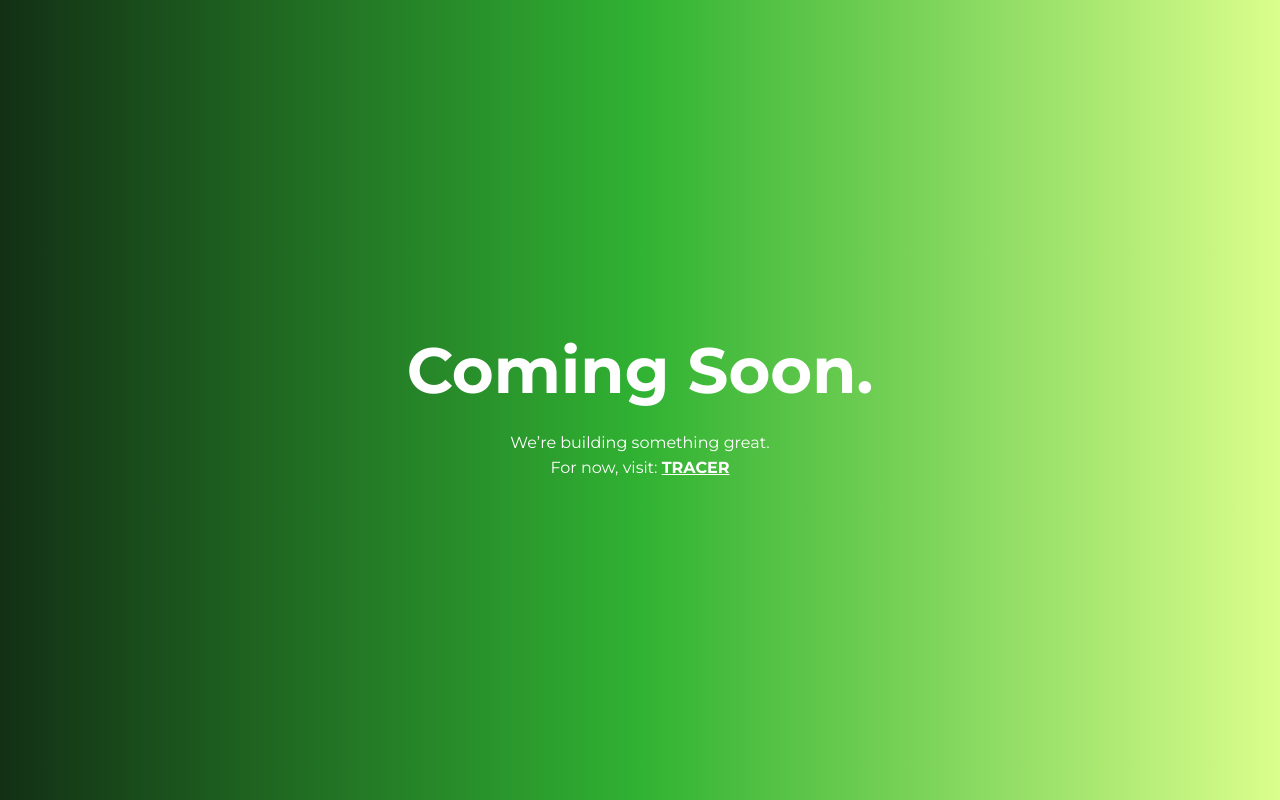
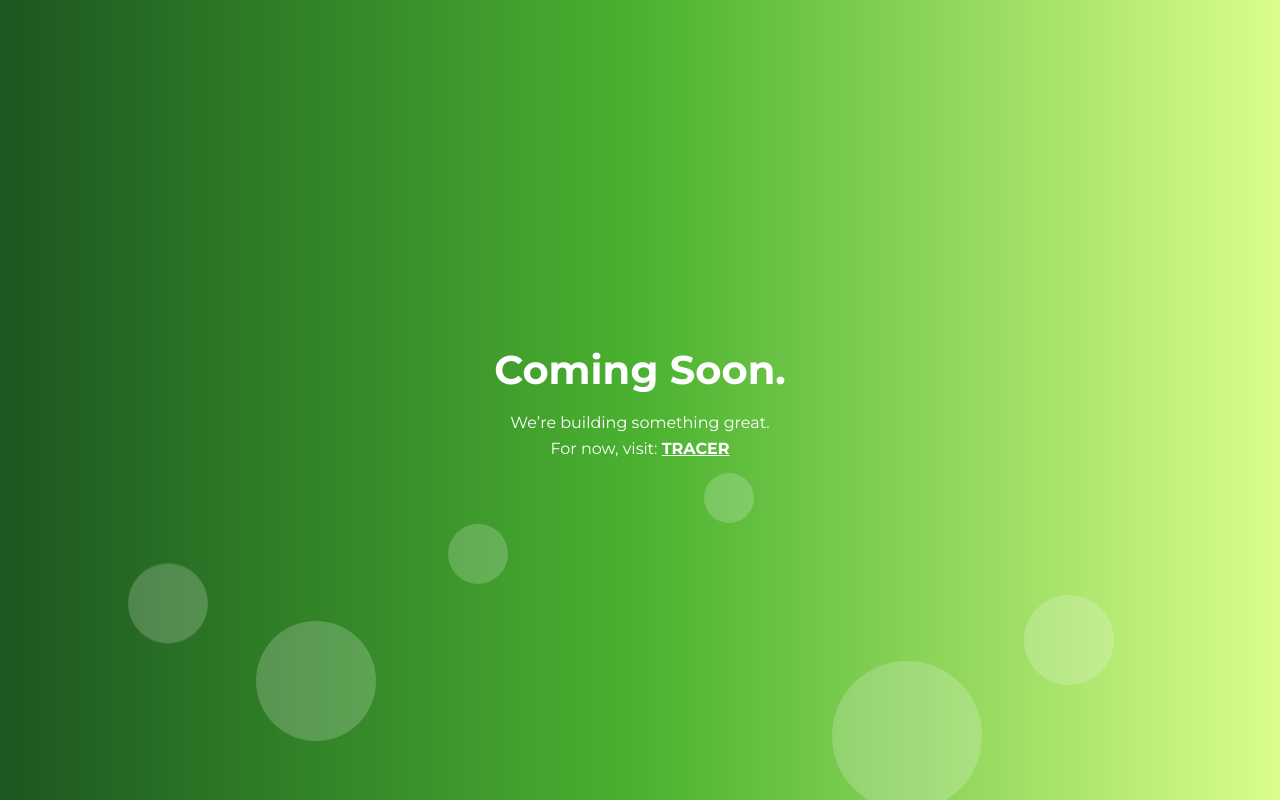
Before and after one commit to kazeulo/AANR-TRACER, a Next.js app: page / in a window 1280 px wide. Built offline with nearby package versions, Linux system fonts and the light colour scheme.

Commit message:
feat: add animation

```diff
--- a/app/globals.css
+++ b/app/globals.css
@@ -3,8 +3,8 @@
 :root {
   --primary-font:'Montserrat', sans-serif;
 
-  --primary-color: #133015;
-  --secondary-color: #30b232;
+  --primary-color: #1c5620;
+  --secondary-color: #4ab230;
   --tertiary-color: #DBFE8C;
 
   --bg-color-light: #F7F7F7; /* off-white */
--- a/app/page.tsx
+++ b/app/page.tsx
@@ -1,16 +1,48 @@
+// import "../styles/teaser.css";
+
+// export default function Home() {
+//   return (
+//     <main className="teaser">
+//       <div className="teaser-content">
+//         <h1>Coming Soon.</h1>
+//         <p>We’re building something great.</p>
+//         <p>
+//           For now, visit:{" "}
+//           <a href="https://kmanejo.wixstudio.com/trlars" target="_blank">TRACER</a>
+//         </p>
+//       </div>
+//     </main>
+//   );
+// }
+
 import "../styles/teaser.css";
 
 export default function Home() {
   return (
     <main className="teaser">
+
+      {/* Background bubbles */}
+      <div className="bubbles">
+        <span></span>
+        <span></span>
+        <span></span>
+        <span></span>
+        <span></span>
+        <span></span>
+      </div>
+
       <div className="teaser-content">
         <h1>Coming Soon.</h1>
         <p>We’re building something great.</p>
+
         <p>
           For now, visit:{" "}
-          <a href="https://kmanejo.wixstudio.com/trlars" target="_blank">TRACER</a>
+          <a href="https://kmanejo.wixstudio.com/trlars" target="_blank">
+            TRACER
+          </a>
         </p>
       </div>
+
     </main>
   );
 }
--- a/styles/teaser.css
+++ b/styles/teaser.css
@@ -1,19 +1,24 @@
+
 .teaser {
-  min-height: 100vh;
+  position: relative;
+  height: 100vh;
+  display: flex;
+  justify-content: center;
+  align-items: center;
   background: var(--bg-gradient);
-  display: flex;
-  align-items: center;
-  justify-content: center;
-  text-align: center;
+  overflow: hidden;
 }
 
+/* Content stays above bubbles */
 .teaser-content {
+  position: relative;
+  z-index: 2;
+  text-align: center;
   color: white;
-  padding: 2rem;
 }
 
 .teaser-content h1 {
-  font-size: clamp(2rem, 6vw, 4rem);
+  font-size: clamp(2rem, 4vw, 2.5rem);
   margin-bottom: 0.5rem;
   font-weight: 700;
 }
@@ -27,3 +32,102 @@
   font-weight: 600;
   text-decoration: underline;
 }
+
+/* Bubble container */
+.bubbles {
+  position: absolute;
+  width: 100%;
+  height: 100%;
+  z-index: 1;
+}
+
+/* Individual bubbles */
+.bubbles span {
+  position: absolute;
+  display: block;
+  border-radius: 50%;
+  background: rgba(255, 255, 255, 0.2);
+  animation: floatUp linear infinite;
+}
+
+/* Different bubble sizes & speeds */
+
+.bubbles span:nth-child(1) {
+  width: 80px;
+  height: 80px;
+  left: 10%;
+  animation-duration: 18s;
+}
+
+.bubbles span:nth-child(2) {
+  width: 120px;
+  height: 120px;
+  left: 20%;
+  animation-duration: 22s;
+}
+
+.bubbles span:nth-child(3) {
+  width: 60px;
+  height: 60px;
+  left: 35%;
+  animation-duration: 16s;
+}
+
+.bubbles span:nth-child(4) {
+  width: 150px;
+  height: 150px;
+  left: 65%;
+  animation-duration: 26s;
+}
+
+.bubbles span:nth-child(5) {
+  width: 90px;
+  height: 90px;
+  left: 80%;
+  animation-duration: 20s;
+}
+
+.bubbles span:nth-child(6) {
+  width: 50px;
+  height: 50px;
+  left: 55%;
+  animation-duration: 14s;
+}
+
+.bubbles span:nth-child(7) {
+  width: 60px;
+  height: 60px;
+  left: 30%;
+  animation-duration: 17s;
+}
+
+.bubbles span:nth-child(8) {
+  width: 100px;
+  height: 100px;
+  left: 50%;
+  animation-duration: 20s;
+}
+
+/* Floating animation */
+
+@keyframes floatUp {
+
+  0% {
+    transform: translateY(110vh);
+    opacity: 0;
+  }
+
+  20% {
+    opacity: 1;
+  }
+
+  80% {
+    opacity: 1;
+  }
+
+  100% {
+    transform: translateY(-20vh);
+    opacity: 0;
+  }
+
+}
```
